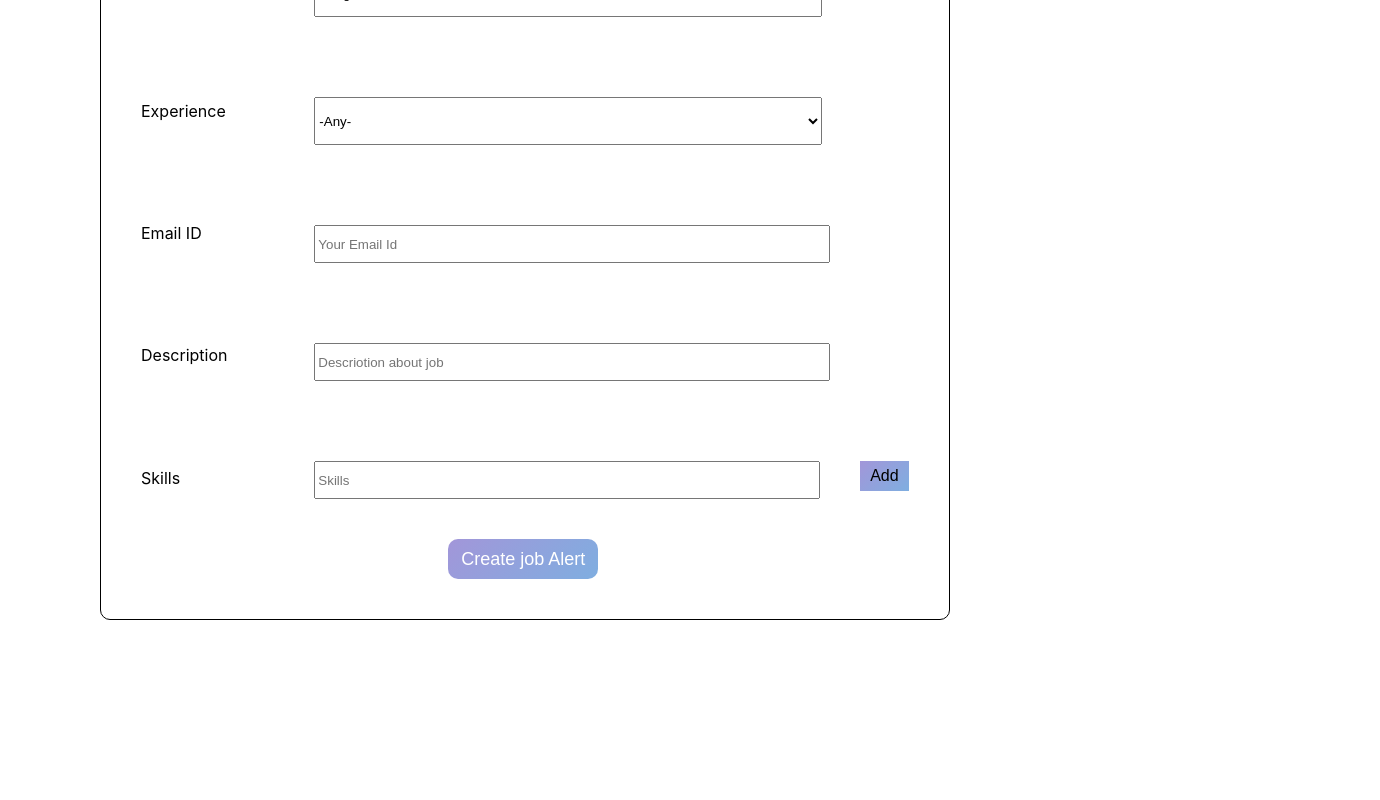
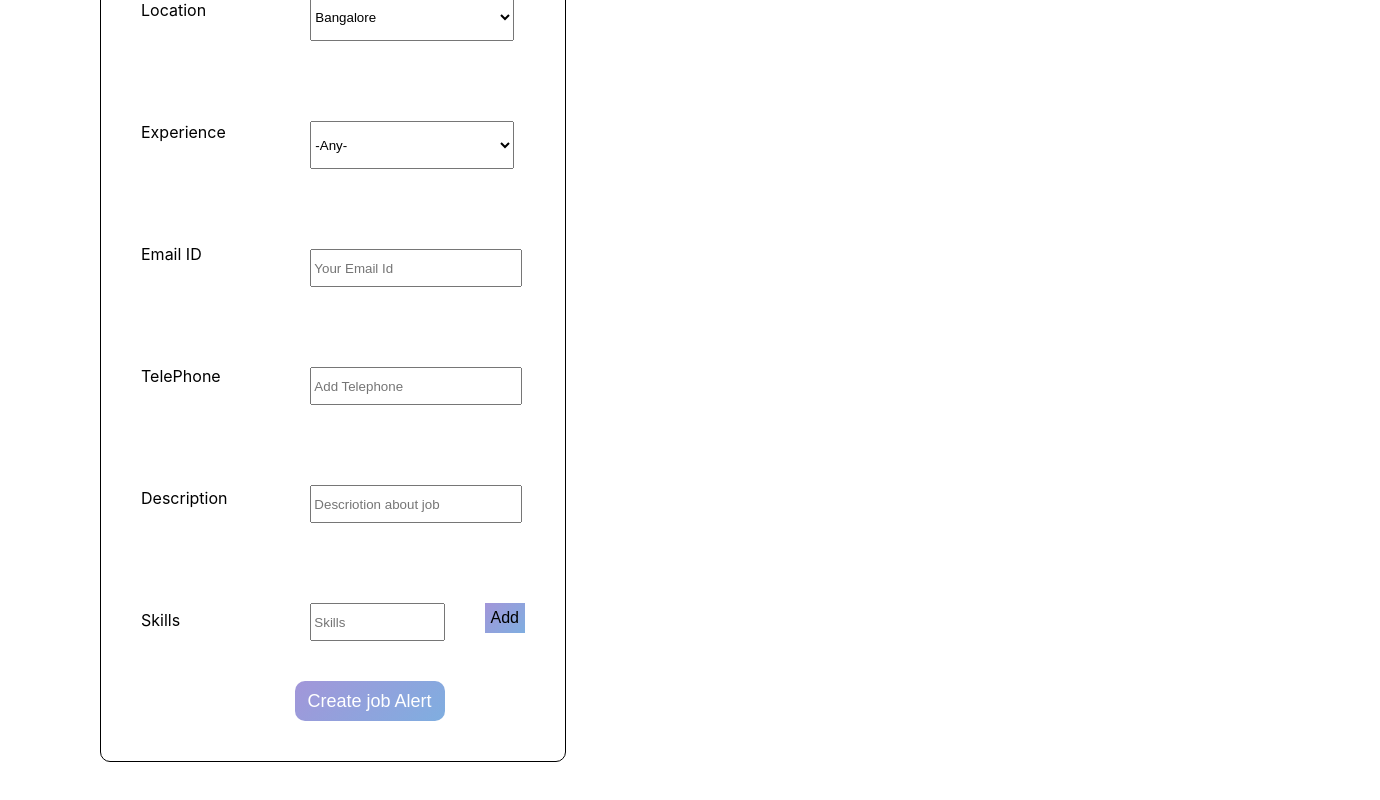
Before and after one commit to Shubhamsharma585/Shine-masai, a React (Create React App) app in the folder shine/: page /jobpost in a window 1280 px wide. Shown: the part 1021-1821 px from the top of the page, 1380 px wide, since content can reach past the window. Before the commit the page ends 1741 px from the top, so only its background shows below. Built offline with nearby package versions, Linux system fonts and the light colour scheme.

Commit message:
fetching functionality changes done

```diff
--- a/shine/src/Components/JobPost/JobPost.module.css
+++ b/shine/src/Components/JobPost/JobPost.module.css
@@ -1,5 +1,5 @@
 .sub1{
-    width: 100%;
+    width: 50%;
     margin: 100px;
 }
 .sub1 label{
--- a/shine/src/Components/JobPost/JobPostInput.jsx
+++ b/shine/src/Components/JobPost/JobPostInput.jsx
@@ -4,19 +4,20 @@ import Styles from "./JobPost.module.css"
 const payload={
     title:"",
     salary:"any",
-    companyname:"",
+    subtitle:"",
     department: "Audit",
     location:"Bangalore",
     experience:"any",
     email:"",
     description:"",
+    telephone:"",
     skills:[]
 }
 
 function JobPostInput() {
     const [data, setData]=React.useState(payload)
     const [skillData, setSkillData]= React.useState("")
-    const {title,salary,companyname,department,location,experience,email,description,skills}=data
+    const {title,salary,subtitle,department,location,experience,email,description,telephone}=data
 
     const handleChange=(e)=>{
         const {value,name}=e.target;
@@ -25,7 +26,7 @@ function JobPostInput() {
         }
     }
     const handlearr=(skillData)=>{
-       ( data.skills).push(skillData)
+       ( data.skills).push(skillData+" ")
     }
     const handleSubmit=()=>{
         console.log(data)
@@ -48,15 +49,16 @@ function JobPostInput() {
             <label >Location</label>
             <label >Experience</label>
             <label>Email ID</label>
+            <label>TelePhone</label>
             <label >Description</label>
             <label >Skills</label>
             </div>
             <div  style={{width:"100%",display:'flex', flexDirection:"column",justifyContent:"space-around", alignItems:"left"}}>
             <input placeholder="Enter Title " name="title" value={title} onChange={handleChange} type="text"/>
-            <input placeholder="Add Company Name" name="companyname" value={companyname} onChange={handleChange} type="text"/>
+            <input placeholder="Add Company Name" name="subtitle" value={subtitle} onChange={handleChange} type="text"/>
             <select onChange={handleChange} name='salary'value={salary}>
                 <option value="any">-Any-</option>
-                <option value="0">Rs 50,000</option>
+                <option value="50000">Rs 50,000</option>
                 <option value="1">Rs 1 Lakh/Yr</option>
                 <option value="2">Rs 2 Lakh/Yr</option>
                 <option value="3">Rs 3 Lakh/Yr</option>
@@ -134,6 +136,7 @@ function JobPostInput() {
                 <option value="15">15</option>
             </select>
             <input value={email} onChange={handleChange} name="email" placeholder="Your Email Id" type="Email"/>
+            <input value={telephone} onChange={handleChange} name="telephone" placeholder="Add Telephone" type="text"/>
             <input value={description} onChange={handleChange} name="description" placeholder="Descriotion about job" type="text"/>
             <div style={{display:'flex'}}>
             <input value={skillData} onChange={(e)=>setSkillData(e.target.value)} name="skills" placeholder="Skills" type="text"/>
@@ -144,7 +147,7 @@ function JobPostInput() {
             </div>
             </div>
             <div className={Styles.Register}>
-                <button onClick={()=>handleSubmit(title,companyname,)}>Create job Alert</button>
+                <button onClick={()=>handleSubmit(title,subtitle,)}>Create job Alert</button>
             </div>
             </div>
             </div>
```
